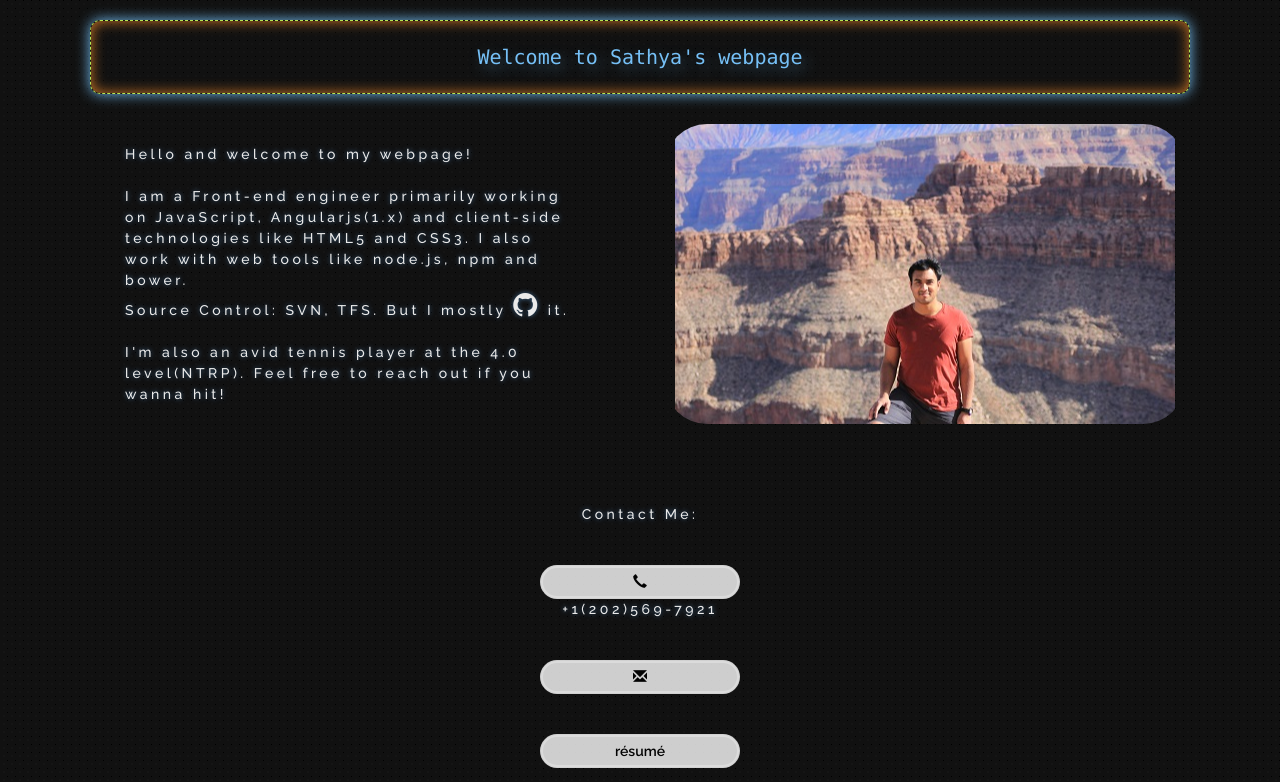
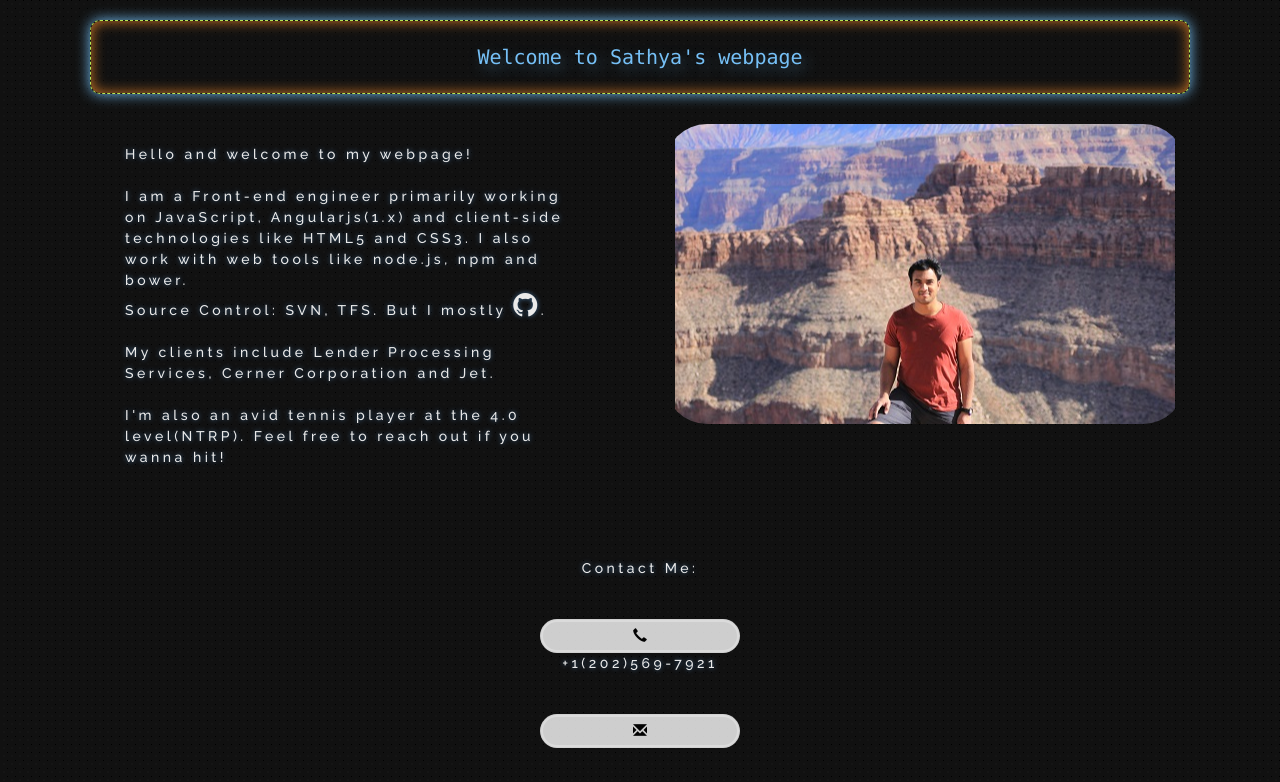
Before and after one commit to sathya-ghub/Personal-webpage-Old, a plain HTML site: page index.html in a window 1280 px wide. Shown: the top 782 px of the page. Drawn offline with Linux system fonts and the light colour scheme; some packages are replaced by stand-ins of ours.

Commit message:
Added clientele

```diff
--- a/index.html
+++ b/index.html
@@ -26,7 +26,10 @@
                     <br>
                     <br> I am a Front-end engineer primarily working on JavaScript, Angularjs(1.x) and client-side technologies
                     like HTML5 and CSS3. I also work with web tools like node.js, npm and bower.
-                    <br> Source Control: SVN, TFS. But I mostly <i class="fa fa-github fa-2x" aria-hidden="true"></i> it.
+                    <br> Source Control: SVN, TFS. But I mostly <i class="fa fa-github fa-2x" aria-hidden="true"></i>.
+                    <br>
+                    <br>
+                    My clients include Lender Processing Services, Cerner Corporation and Jet.
                     <br>
                     <br> I'm also an avid tennis player at the 4.0 level(NTRP). Feel free to reach out if you wanna hit!
                 </p>
```
